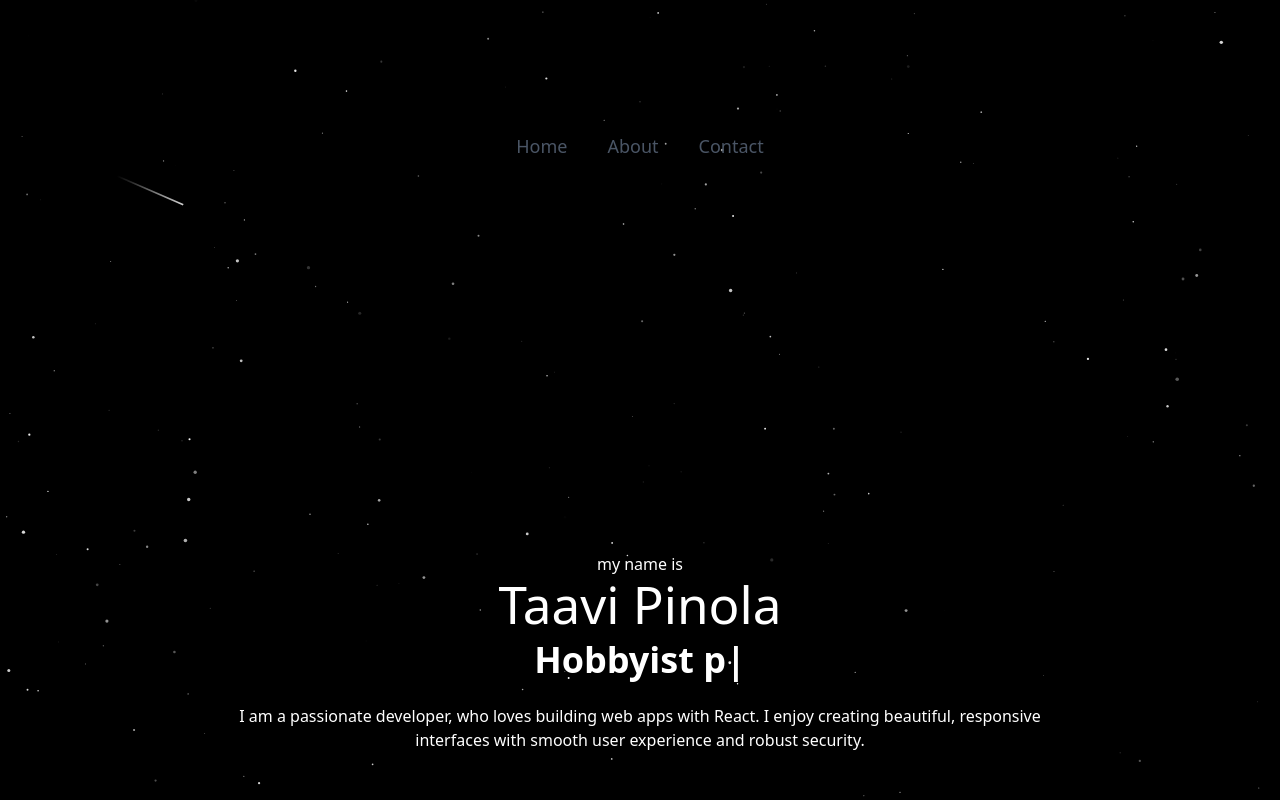
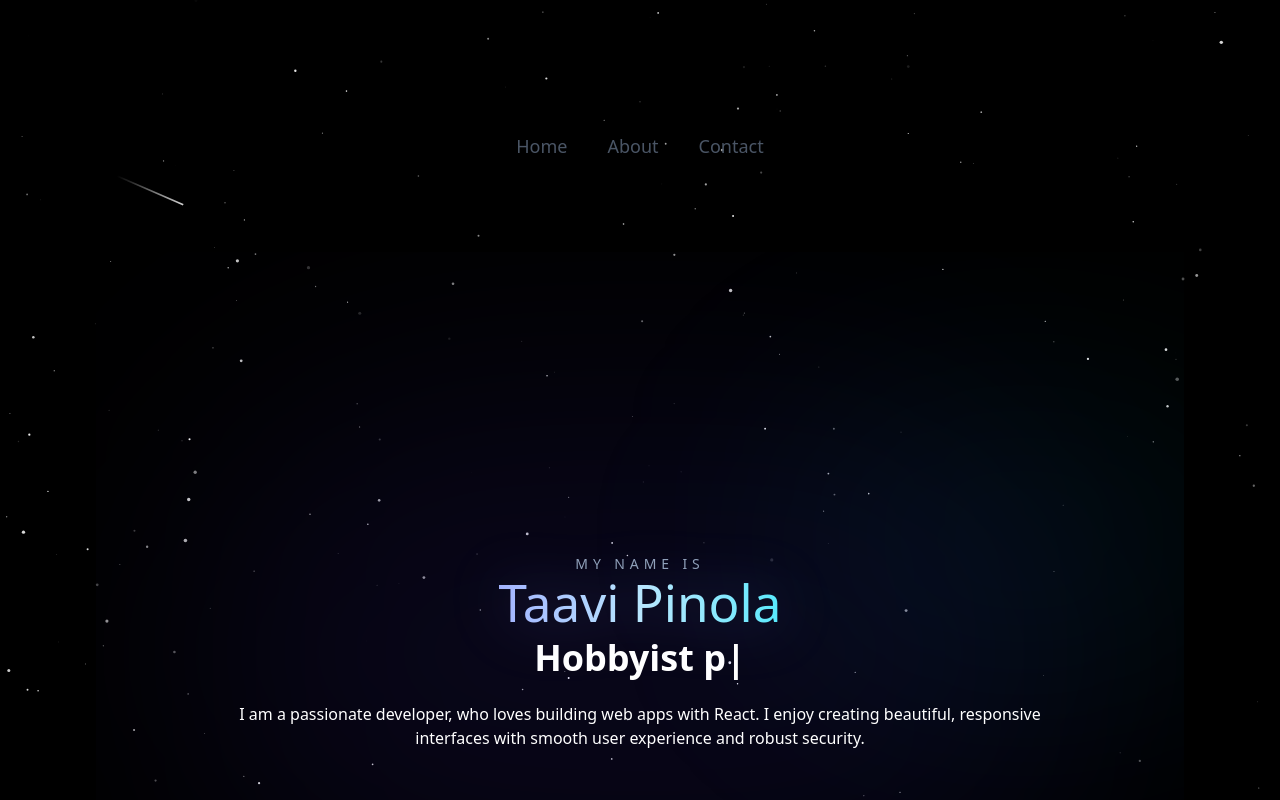
Before and after one commit to pitanu/Portfolio, a React (Vite) app in the folder portfolio/: page / in a window 1280 px wide. Shown: the top 800 px of the page. Built offline with nearby package versions, Linux system fonts and the light colour scheme.

Commit message:
Add cursor glow and gradient hero with nebula backdrop

```diff
--- a/portfolio/src/App.jsx
+++ b/portfolio/src/App.jsx
@@ -5,6 +5,7 @@ import Contact from "./components/Contact";
 import Footer from "./components/Footer";
 import AboutMe from "./components/AboutMe";
 import Starfield from "./components/Starfield.jsx";
+import CursorGlow from "./components/CursorGlow.jsx";
 import Typewriter from "./components/Typewriter.jsx";
 
 export default function App() {
@@ -23,6 +24,7 @@ export default function App() {
 
       {/* Starfield canvas background */}
       <Starfield />
+      <CursorGlow />
 
       {/* Navbar */}
       <div ref={headerRef} className="relative z-50">
@@ -31,10 +33,19 @@ export default function App() {
       <br></br>
 
       {/* Hero */}
-      <div className="flex flex-col min-h-screen bg-transparent text-white items-center justify-center">
+      <div className="relative isolate flex flex-col min-h-screen bg-transparent text-white items-center justify-center">
+        <div
+          aria-hidden="true"
+          className="pointer-events-none absolute inset-0 -z-10 overflow-hidden"
+        >
+          <div className="absolute left-1/2 top-1/2 h-[32rem] w-[56rem] -translate-x-1/2 -translate-y-1/2 rounded-full bg-indigo-600/10 blur-[130px]" />
+          <div className="absolute -right-24 top-32 h-[20rem] w-[32rem] rounded-full bg-cyan-500/[0.06] blur-[110px]" />
+        </div>
         <div>
-          <p className="">my name is</p>
-          <h1 className="">Taavi Pinola</h1>
+          <p className="text-sm uppercase tracking-[0.35em] text-slate-400">my name is</p>
+          <h1 className="bg-gradient-to-r from-indigo-300 via-sky-200 to-cyan-300 bg-clip-text text-transparent drop-shadow-[0_0_30px_rgba(129,140,248,0.35)]">
+            Taavi Pinola
+          </h1>
         </div>
         <Typewriter lines={messages} speed={100} pause={1200} />
         <br></br>
--- /dev/null
+++ b/portfolio/src/components/CursorGlow.jsx
@@ -0,0 +1,55 @@
+import { useEffect, useRef } from "react";
+
+const SIZE = 320;
+
+export default function CursorGlow() {
+  const ref = useRef(null);
+
+  useEffect(() => {
+    if (window.matchMedia("(prefers-reduced-motion: reduce)").matches) return;
+    if (window.matchMedia("(pointer: coarse)").matches) return;
+
+    const el = ref.current;
+    if (!el) return;
+
+    let frameId;
+    let x = -SIZE;
+    let y = -SIZE;
+    let targetX = -SIZE;
+    let targetY = -SIZE;
+
+    const onPointerMove = (e) => {
+      targetX = e.clientX;
+      targetY = e.clientY;
+    };
+
+    const animate = () => {
+      x += (targetX - x) * 0.1;
+      y += (targetY - y) * 0.1;
+      el.style.transform = `translate(${x - SIZE / 2}px, ${y - SIZE / 2}px)`;
+      frameId = requestAnimationFrame(animate);
+    };
+
+    window.addEventListener("pointermove", onPointerMove);
+    frameId = requestAnimationFrame(animate);
+
+    return () => {
+      window.removeEventListener("pointermove", onPointerMove);
+      cancelAnimationFrame(frameId);
+    };
+  }, []);
+
+  return (
+    <div
+      ref={ref}
+      aria-hidden="true"
+      className="pointer-events-none fixed left-0 top-0 -z-[5] rounded-full"
+      style={{
+        width: SIZE,
+        height: SIZE,
+        background:
+          "radial-gradient(circle, rgba(129,140,248,0.13) 0%, rgba(34,211,238,0.05) 40%, transparent 70%)",
+      }}
+    />
+  );
+}
```
